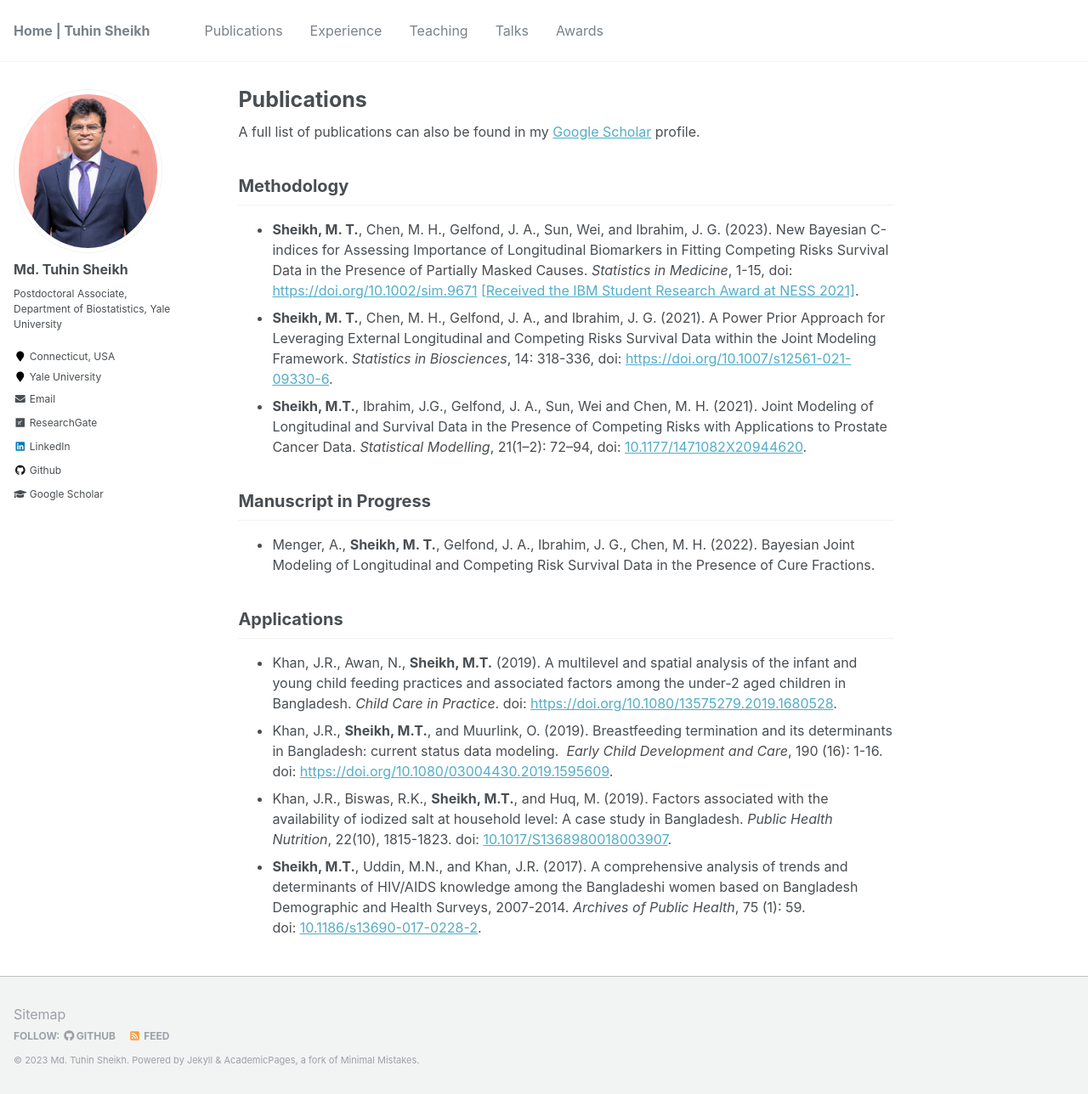
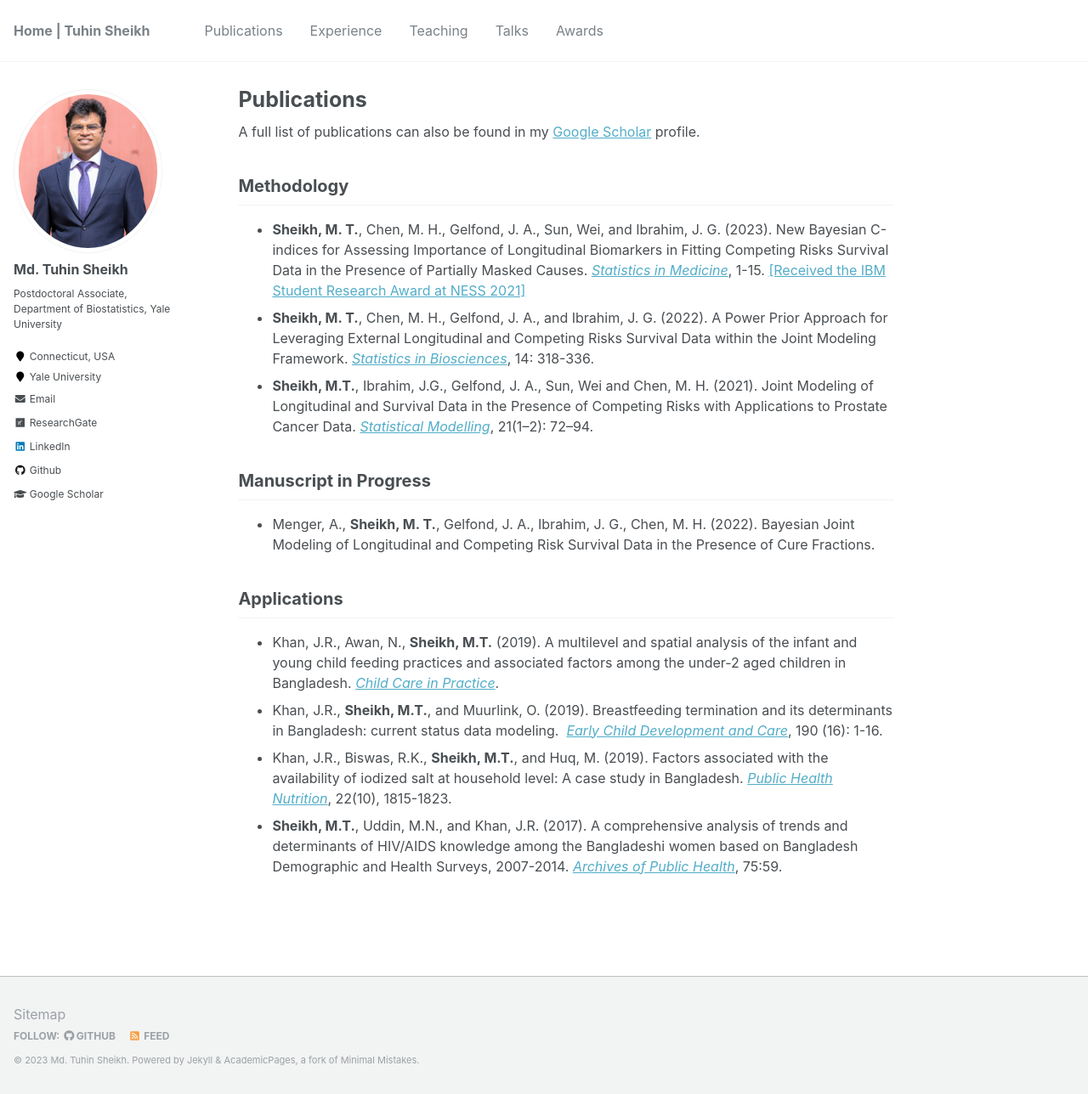
Before and after one commit to mdtuhinsheikh/mdtuhinsheikh.github.io, a Jekyll site: the page built from _pages/publications.md, in a window 1280 px wide and 1288 px high. Shown: the whole window at 85% size. Built offline with Jekyll 4.4.1, drawn with Linux system fonts in a browser that asks for light colours.

Commit message:
Update publications.md

```diff
--- a/_pages/publications.md
+++ b/_pages/publications.md
@@ -9,9 +9,9 @@ A full list of publications can also be found in my
 
 ## Methodology
 - **Sheikh, M. T.**, Chen, M. H., Gelfond, J. A., Sun, Wei, and Ibrahim, J. G. (2023). New Bayesian C-indices for Assessing Importance of Longitudinal Biomarkers
-in Fitting Competing Risks Survival Data in the Presence of Partially Masked Causes. *Statistics in Medicine*, 1-15, doi: [https://doi.org/10.1002/sim.9671](https://onlinelibrary.wiley.com/doi/10.1002/sim.9671) [[Received the IBM Student Research Award at NESS 2021]](https://nestat.org/ibmawards/ibm2021/).
-- **Sheikh, M. T.**, Chen, M. H., Gelfond, J. A., and Ibrahim, J. G. (2021). A Power Prior Approach for Leveraging External Longitudinal and Competing Risks Survival Data within the Joint Modeling Framework. *Statistics in Biosciences*, 14: 318-336, doi: [https://doi.org/10.1007/s12561-021-09330-6](https://doi.org/10.1007/s12561-021-09330-6).
-- **Sheikh, M.T.**, Ibrahim, J.G., Gelfond, J. A., Sun, Wei and Chen, M. H. (2021). Joint Modeling of Longitudinal and Survival Data in the Presence of Competing Risks with Applications to Prostate Cancer Data. *Statistical Modelling*, 21(1–2): 72–94, doi: [10.1177/1471082X20944620](https://journals.sagepub.com/doi/10.1177/1471082X20944620).
+in Fitting Competing Risks Survival Data in the Presence of Partially Masked Causes. [*Statistics in Medicine*](https://onlinelibrary.wiley.com/doi/10.1002/sim.9671), 1-15. [[Received the IBM Student Research Award at NESS 2021]](https://nestat.org/ibmawards/ibm2021/)
+- **Sheikh, M. T.**, Chen, M. H., Gelfond, J. A., and Ibrahim, J. G. (2022). A Power Prior Approach for Leveraging External Longitudinal and Competing Risks Survival Data within the Joint Modeling Framework. [*Statistics in Biosciences*](https://doi.org/10.1007/s12561-021-09330-6), 14: 318-336.
+- **Sheikh, M.T.**, Ibrahim, J.G., Gelfond, J. A., Sun, Wei and Chen, M. H. (2021). Joint Modeling of Longitudinal and Survival Data in the Presence of Competing Risks with Applications to Prostate Cancer Data. [*Statistical Modelling*](https://journals.sagepub.com/doi/10.1177/1471082X20944620), 21(1–2): 72–94.
 
 ## Manuscript in Progress
 <!--
@@ -22,15 +22,14 @@ in Fitting Competing Risks Survival Data in the Presence of Partially Masked Cau
 ## Applications
 - Khan, J.R., Awan, N., **Sheikh, M.T.** (2019). A multilevel and spatial analysis
 of the infant and young child feeding practices and associated factors among the
-under-2 aged children in Bangladesh. *Child Care in Practice*.
-doi: [https://doi.org/10.1080/13575279.2019.1680528](https://doi.org/10.1080/13575279.2019.1680528).
+under-2 aged children in Bangladesh. [*Child Care in Practice*](https://doi.org/10.1080/13575279.2019.1680528).
 - Khan, J.R., **Sheikh, M.T.**, and Muurlink, O. (2019). Breastfeeding termination and
 its determinants in Bangladesh: current status data modeling.
-*Early Child Development and Care*, 190 (16): 1-16. doi: [https://doi.org/10.1080/03004430.2019.1595609](https://doi.org/10.1080/03004430.2019.1595609).
+[*Early Child Development and Care*](https://doi.org/10.1080/03004430.2019.1595609), 190 (16): 1-16.
 - Khan, J.R., Biswas, R.K., **Sheikh, M.T.**, and Huq, M. (2019). Factors associated with
 the availability of iodized salt at household level: A case study in Bangladesh.
-*Public Health Nutrition*, 22(10), 1815-1823. doi: [10.1017/S1368980018003907](https://www.cambridge.org/core/journals/public-health-nutrition/article/factors-associated-with-the-availability-of-iodized-salt-at-household-level-a-case-study-in-bangladesh/17580692A2007D6D5FE07C2C5590218D).
+[*Public Health Nutrition*](https://www.cambridge.org/core/journals/public-health-nutrition/article/factors-associated-with-the-availability-of-iodized-salt-at-household-level-a-case-study-in-bangladesh/17580692A2007D6D5FE07C2C5590218D), 22(10), 1815-1823.
 - **Sheikh, M.T.**, Uddin, M.N., and Khan, J.R. (2017). A comprehensive analysis of trends
 and determinants of HIV/AIDS knowledge among the Bangladeshi women based on Bangladesh
 Demographic and Health Surveys, 2007-2014.
-*Archives of Public Health*, 75 (1): 59. doi: [10.1186/s13690-017-0228-2](https://link.springer.com/article/10.1186/s13690-017-0228-2).
+[*Archives of Public Health*](https://link.springer.com/article/10.1186/s13690-017-0228-2), 75:59.
```
